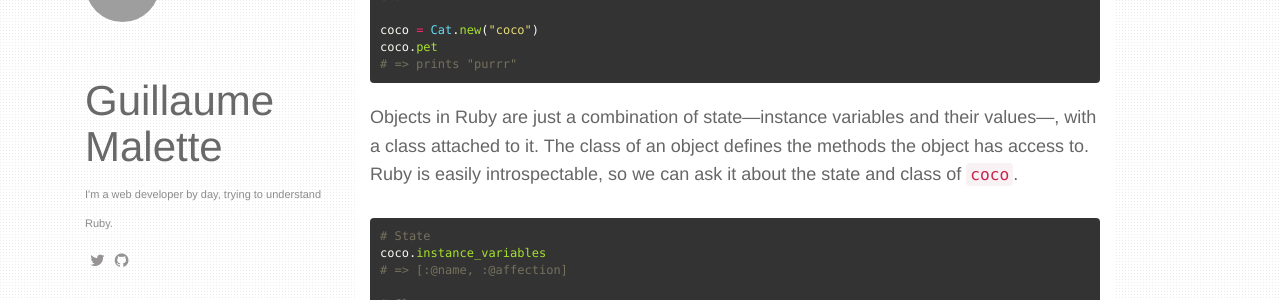
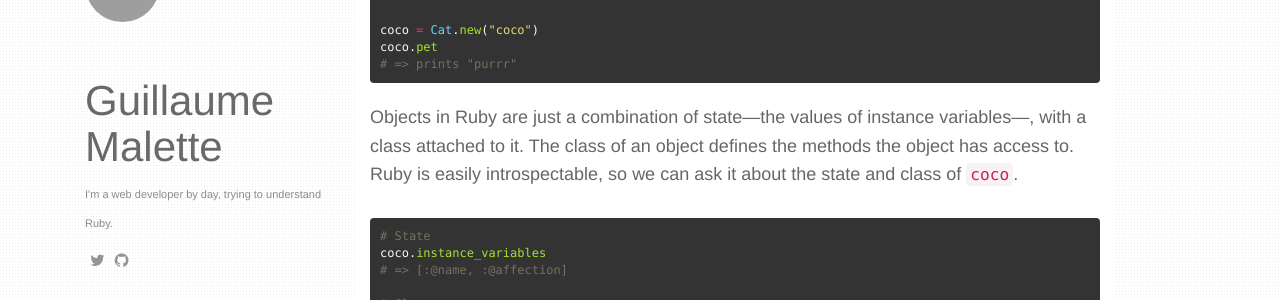
Before and after one commit to gmalette/gmalette.github.io-src, a Jekyll site: the page built from _posts/2019-02-01-the-ruby-object-model.md, in a window 1280 px wide and 900 px high, scrolled down 1197 px. Shown: the part 153-453 px from the top of the window. Built offline with Jekyll 4.4.1, drawn with Linux system fonts in a browser that asks for light colours; nearby versions of some CDN libraries; comment, search, counter and statistics services are not loaded; some of the changed text lies outside the part shown; grey boxes are pictures that could not be loaded.

Commit message:
Try to clarify 'state' in Model some more

````diff
--- a/_posts/2019-02-01-the-ruby-object-model.md
+++ b/_posts/2019-02-01-the-ruby-object-model.md
@@ -51,7 +51,7 @@ coco.pet
 # => prints "purrr"
 ```
 
-Objects in Ruby are just a combination of state—instance variables and their values—, with a class attached to it. The class of an object defines the methods the object has access to. Ruby is easily introspectable, so we can ask it about the state and class of `coco`.
+Objects in Ruby are just a combination of state—the values of instance variables—, with a class attached to it. The class of an object defines the methods the object has access to. Ruby is easily introspectable, so we can ask it about the state and class of `coco`.
 
 ```ruby
 # State
@@ -95,7 +95,7 @@ Cat.instance_methods(false)
 # => [:pet]
 ```
 
-In Ruby, classes are also values, which means they are also objects. This is interesting; it means that in addition to defining methods, classes are also the combination of state—instance variables and their values—, with a reference to a class.
+In Ruby, classes are also values, which means they are also objects. This is interesting; it means that in addition to defining methods, classes are also the combination of state and a reference to a class.
 
 ![Diagram of coco and the Cat class, with classes showing state](/static/img/posts/2019-02-01-the-ruby-object-model/cat-is-a-class.svg)
 
````
